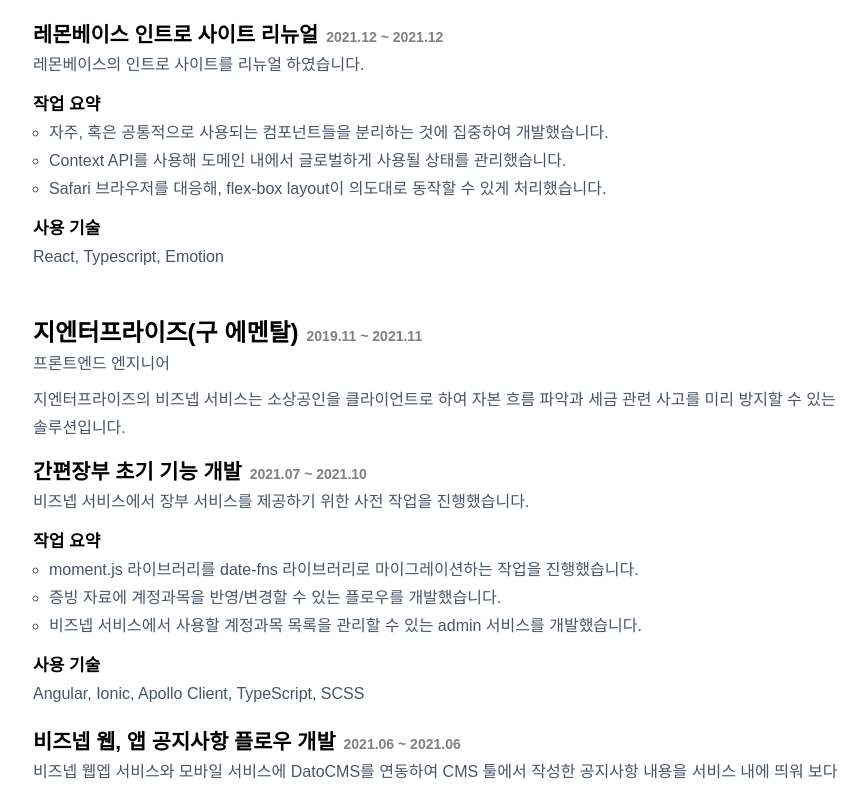
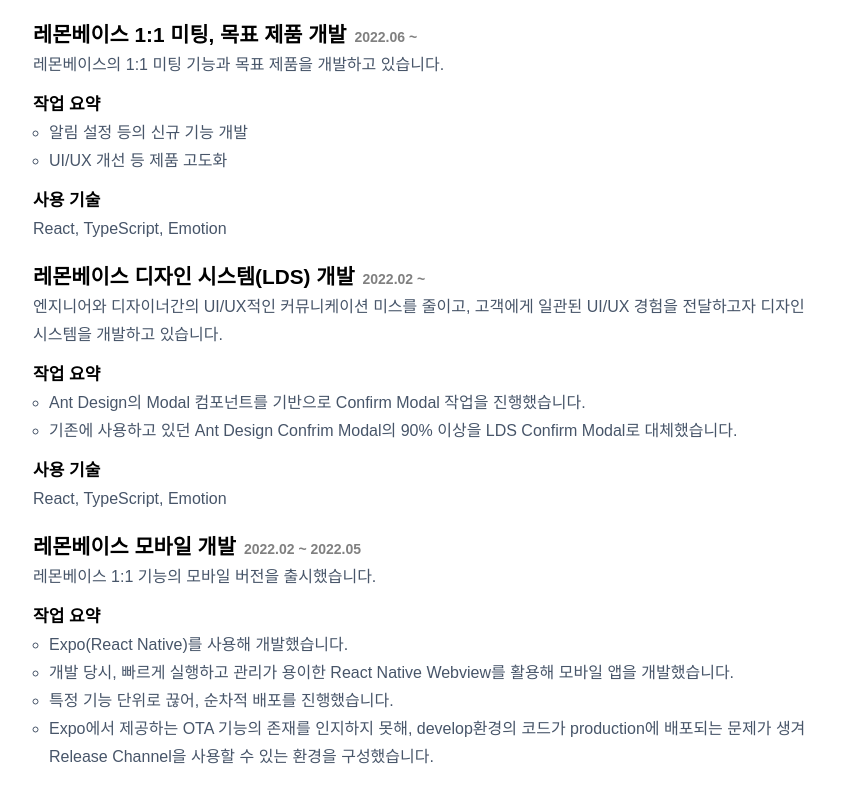
Before and after one commit to nimuseel/nimuseel-next, a Next.js app: page /resume in a window 1280 px wide. Shown: the part 304-1089 px from the top of the page, without its empty margins (197-1063 px from the left). Built offline with nearby package versions, Linux system fonts and the light colour scheme; a web font is replaced by a local one.

Commit message:
feat: 레몬베이스 일부 경력 추가

```diff
--- a/components/Resume/Career/data.ts
+++ b/components/Resume/Career/data.ts
@@ -9,13 +9,44 @@
     period: '2021.11 ~ 현재',
     projects: [
       {
+        name: '레몬베이스 1:1 미팅, 목표 제품 개발',
+        period: '2022.06 ~',
+        description:
+          '레몬베이스의 1:1 미팅 기능과 목표 제품을 개발하고 있습니다.',
+        details: ['알림 설정 등의 신규 기능 개발', 'UI/UX 개선 등 제품 고도화'],
+        skills: 'React, TypeScript, Emotion',
+      },
+      {
+        name: '레몬베이스 디자인 시스템(LDS) 개발',
+        period: '2022.02 ~',
+        description:
+          '엔지니어와 디자이너간의 UI/UX적인 커뮤니케이션 미스를 줄이고, 고객에게 일관된 UI/UX 경험을 전달하고자 디자인 시스템을 개발하고 있습니다.',
+        details: [
+          'Ant Design의 Modal 컴포넌트를 기반으로 Confirm Modal 작업을 진행했습니다.',
+          '기존에 사용하고 있던 Ant Design Confrim Modal의 90% 이상을 LDS Confirm Modal로 대체했습니다.',
+        ],
+        skills: 'React, TypeScript, Emotion',
+      },
+      {
+        name: '레몬베이스 모바일 개발',
+        period: '2022.02 ~ 2022.05',
+        description: '레몬베이스 1:1 기능의 모바일 버전을 출시했습니다.',
+        details: [
+          'Expo(React Native)를 사용해 개발했습니다.',
+          '개발 당시, 빠르게 실행하고 관리가 용이한 React Native Webview를 활용해 모바일 앱을 개발했습니다.',
+          '특정 기능 단위로 끊어, 순차적 배포를 진행했습니다.',
+          'Expo에서 제공하는 OTA 기능의 존재를 인지하지 못해, develop환경의 코드가 production에 배포되는 문제가 생겨 Release Channel을 사용할 수 있는 환경을 구성했습니다.',
+        ],
+        skills: 'React Native WebView, React, TypeScript, Emotion',
+      },
+      {
         name: '레몬베이스 인트로 사이트 리뉴얼',
         period: '2021.12 ~ 2021.12',
         description: '레몬베이스의 인트로 사이트를 리뉴얼 하였습니다.',
         details: [
           '자주, 혹은 공통적으로 사용되는 컴포넌트들을 분리하는 것에 집중하여 개발했습니다.',
           'Context API를 사용해 도메인 내에서 글로벌하게 사용될 상태를 관리했습니다.',
-          'Safari 브라우저를 대응해, flex-box layout이 의도대로 동작할 수 있게 처리했습니다.'
+          'Safari 브라우저를 대응해, flex-box layout이 의도대로 동작할 수 있게 처리했습니다.',
         ],
         skills: 'React, Typescript, Emotion',
       },
```
